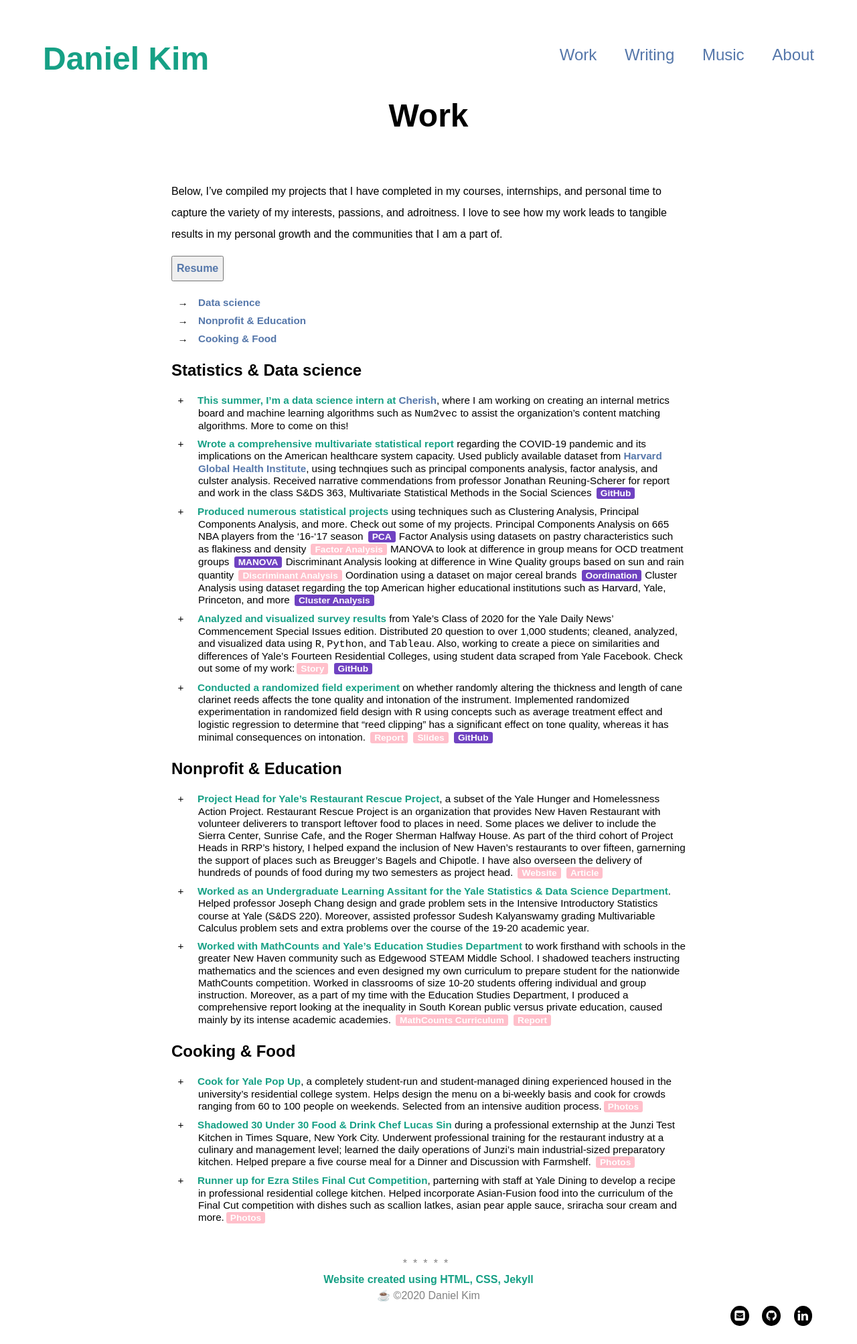
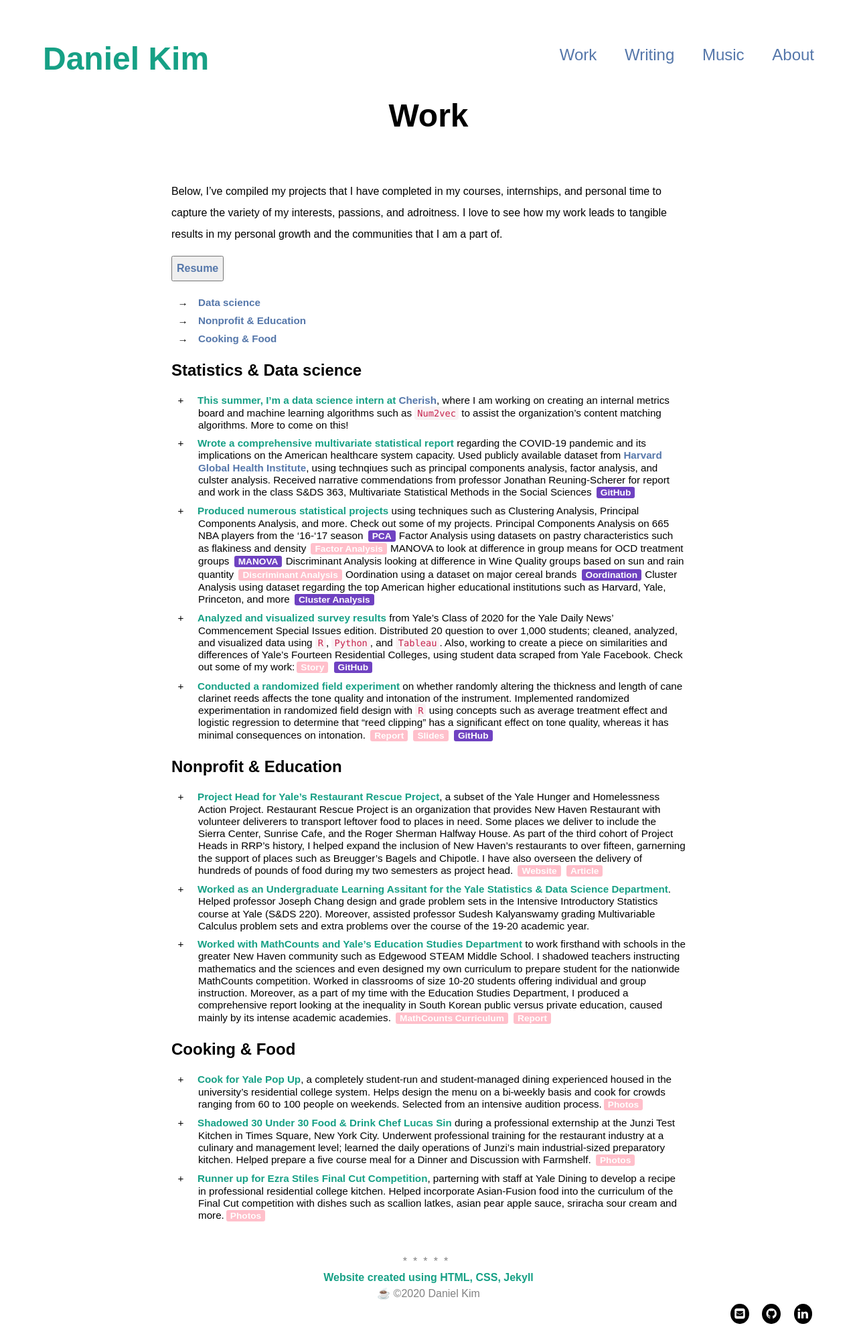
Before and after one commit to danielk56/danielk56.github.io, a Jekyll site: the page built from work.md, in a window 1280 px wide. Shown: the whole page at 67% size. Built offline with Jekyll 4.4.1, drawn with Linux system fonts in a browser that asks for light colours.

Commit message:
Update main.css

```diff
--- a/assets/css/main.css
+++ b/assets/css/main.css
@@ -29,6 +29,15 @@ footer a:not(.button):not(.arrow):hover {
     background: var(--color-green);
     color: white;
     transition: all 0.25s;
+}
+
+code {
+    font-family: 'IBM Plex Mono', Consolas, 'Courier New', monospace;
+    padding: 2px 4px;
+    font-size: 90%;
+    color: #c7254e;
+    background-color: #f9f2f4;
+    border-radius: 4px;
 }
 
 
```
